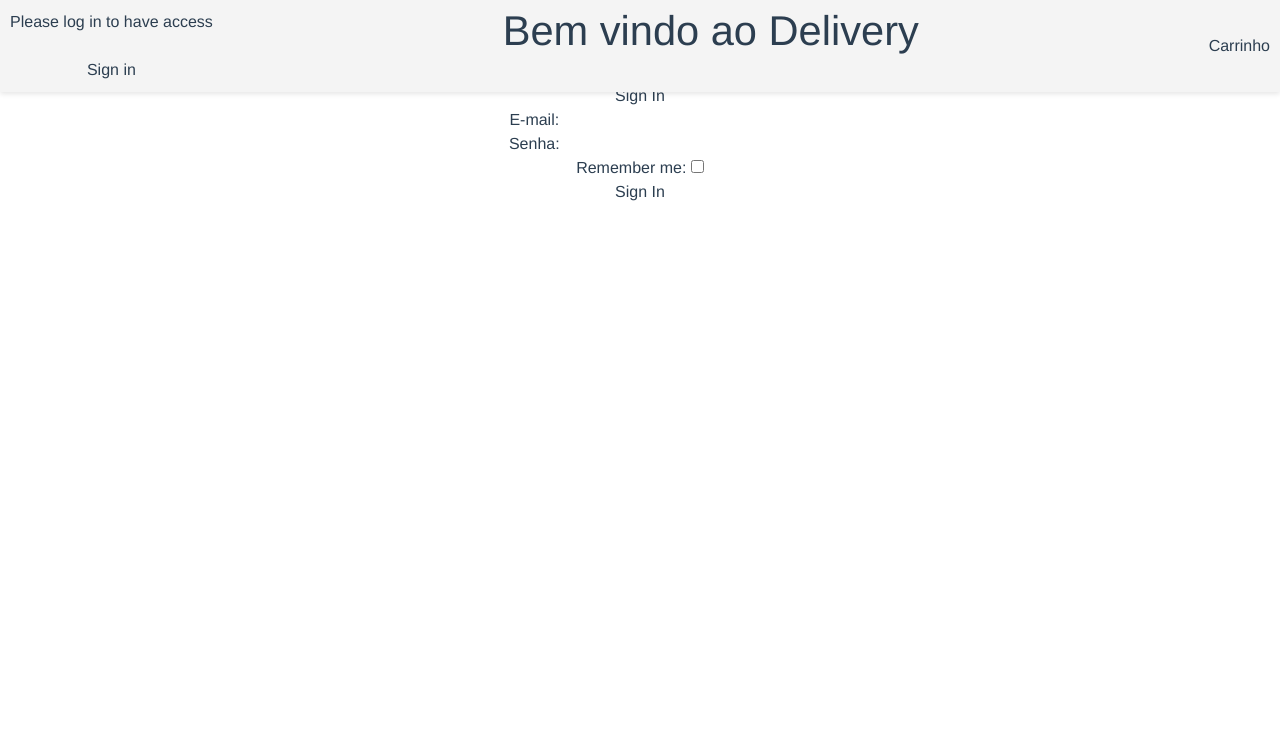
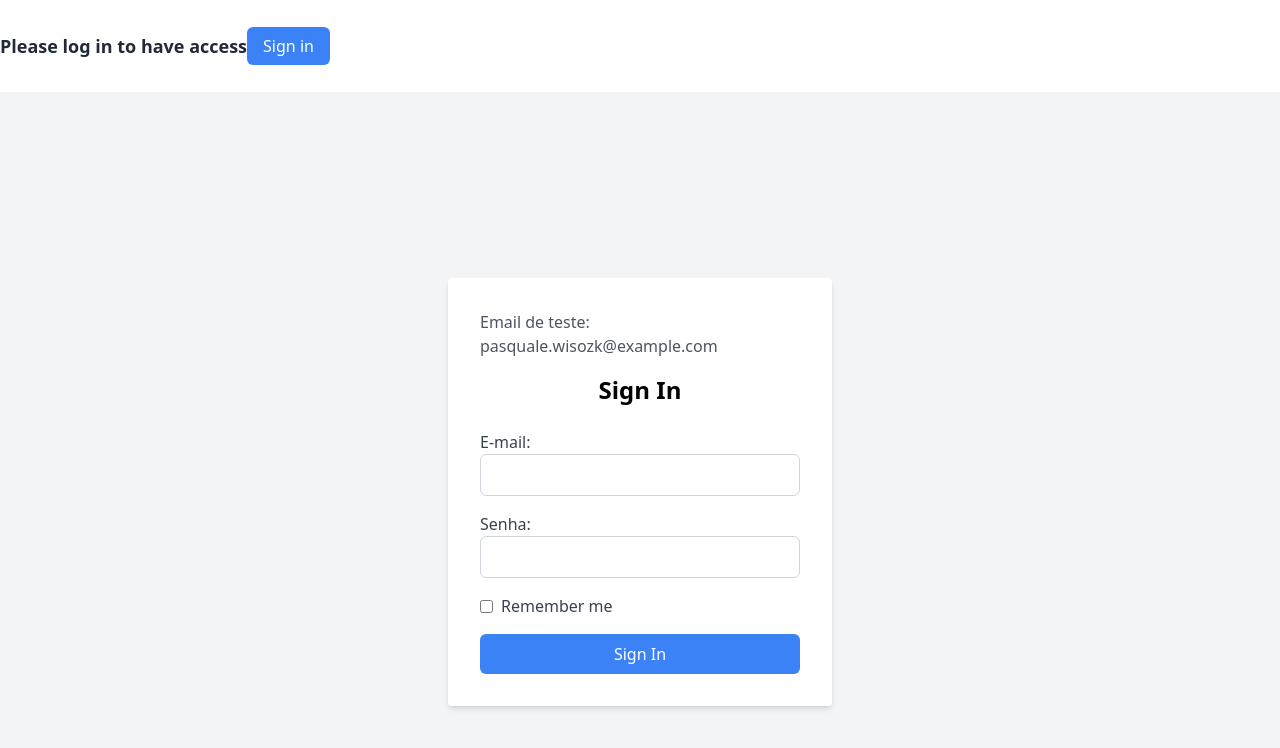
Before and after one commit to MarcleyRosa/consumy, a Vue app: page /signin in a window 1280 px wide. Shown: the top 748 px of the page. Built offline with nearby package versions, Linux system fonts and the light colour scheme.

Commit message:
feat: style componentes de login listagem de lojas e produtos

```diff
--- a/src/App.vue
+++ b/src/App.vue
@@ -11,7 +11,7 @@ import HeaderComponent from './components/HeaderComponent.vue';
 </template>
 
 <style scoped>
-#app {
+/* #app {
   font-family: Avenir, Helvetica, Arial, sans-serif;
   -webkit-font-smoothing: antialiased;
   -moz-osx-font-smoothing: grayscale;
@@ -80,5 +80,5 @@ nav a:first-of-type {
     padding: 1rem 0;
     margin-top: 1rem;
   }
-}
+} */
 </style>
--- a/src/components/HeaderComponent.vue
+++ b/src/components/HeaderComponent.vue
@@ -1,7 +1,6 @@
 <script setup lang="ts">
 import { ref } from 'vue';
 import ModalCart from './ModalCart.vue';
-import NavBar from './NavBar.vue';
 import UserProfile from './UserProfile.vue';
 import { useRoute, useRouter } from 'vue-router';
 
@@ -13,16 +12,35 @@ const isModal = ref(false)
 
 </script>
 <template>
-  <div class="cent">
-    <div v-if="isModal">
-      <ModalCart />
+  <div class="bg-white shadow-md py-4">
+    <div class="container mx-auto flex justify-between items-center">
+      <div>
+        <div v-if="isModal">
+          <ModalCart />
+        </div>
+        <UserProfile />
+      </div>
+      <div class="flex items-center space-x-4">
+        <button
+          v-if="route.path !== '/' && route.path !== '/signin'"
+          @click="() => router.push('/orders')"
+          class="bg-blue-500 text-white px-4 py-2 rounded-md hover:bg-blue-600 focus:outline-none focus:ring-2 focus:ring-blue-500 focus:ring-opacity-50"
+        >
+          Meus pedidos
+        </button>
+        <button
+          v-if="route.path !== '/' && route.path !== '/signin'"
+          @click="() => isModal = !isModal"
+          class="bg-green-500 text-white px-4 py-2 rounded-md hover:bg-green-600 focus:outline-none focus:ring-2 focus:ring-green-500 focus:ring-opacity-50"
+        >
+          Carrinho
+        </button>
+      </div>
     </div>
-    <UserProfile />
-    <NavBar />
-    <button v-if="route.path !== '/' && route.path !== '/signin'" @click="() => router.push('/orders')">Meus pedidos</button>
-    <button @click="() => isModal = !isModal">Carrinho</button>
   </div>
 </template>
+
+
 
 <style scoped>
   .cent {
--- a/src/components/ProductItem.vue
+++ b/src/components/ProductItem.vue
@@ -3,8 +3,7 @@ import { formatCurrency } from '../utils/formatCurrency'
 
 defineProps<{
   title: string,
-  price: number,
-  image: string
+  price: number
 }>()
 
 </script>
@@ -12,6 +11,5 @@ defineProps<{
   <div>
     <p>{{ title }}</p> <br>
     <p>{{ formatCurrency(price) }}</p>
-    <img v-if="image" width="100px" :src="image" alt="">
   </div>
 </template>
--- a/src/components/SignIn.vue
+++ b/src/components/SignIn.vue
@@ -26,24 +26,62 @@ function onSubmit() {
 
 </script>
 <template>
-  <div>
-    <p>Email de test: pasquale.wisozk@example.com</p>
-    <h1>Sign In</h1>
+  <div class="min-h-screen flex items-center justify-center bg-gray-100">
+    <div class="bg-white p-8 rounded shadow-md w-full max-w-sm">
+      <p class="text-gray-600 mb-4">Email de teste: pasquale.wisozk@example.com</p>
+      <h1 class="text-2xl font-bold mb-6 text-center">Sign In</h1>
 
-    <form @submit.prevent="onSubmit" action="">
-
-      <label for="">E-mail:
-        <input v-model="email" type="email">
-      </label> <br>
-      <label for="">Senha:
-        <input v-model="password" type="password">
-      </label> <br>
-      <label for="">Remember me:
-        <input v-model="remember" type="checkbox">
-      </label> <br>
-
-      <button v-show="!awaiting" type="submit">Sign In</button>
-    </form>
-
+      <form @submit.prevent="onSubmit" class="space-y-4">
+        <div>
+          <label for="email" class="block text-gray-700">E-mail:</label>
+          <input
+            v-model="email"
+            type="email"
+            id="email"
+            class="w-full px-3 py-2 border border-gray-300 rounded-md focus:outline-none focus:ring-2 focus:ring-blue-500 focus:border-transparent"
+            required
+          />
+        </div>
+        <div>
+          <label for="password" class="block text-gray-700">Senha:</label>
+          <input
+            v-model="password"
+            type="password"
+            id="password"
+            class="w-full px-3 py-2 border border-gray-300 rounded-md focus:outline-none focus:ring-2 focus:ring-blue-500 focus:border-transparent"
+            required
+          />
+        </div>
+        <div class="flex items-center">
+          <input
+            v-model="remember"
+            type="checkbox"
+            id="remember"
+            class="mr-2"
+          />
+          <label for="remember" class="text-gray-700">Remember me</label>
+        </div>
+        <button
+          :disabled="awaiting"
+          class="w-full bg-blue-500 text-white py-2 rounded-md hover:bg-blue-600 focus:outline-none focus:ring-2 focus:ring-blue-500 focus:ring-opacity-50"
+          type="submit"
+        >
+          Sign In
+        </button>
+      </form>
+    </div>
   </div>
 </template>
+
+<style scoped>
+input[type="checkbox"]:checked + label .w-5 {
+  @apply bg-blue-500 border-blue-500;
+}
+input[type="checkbox"]:checked + label .w-5::after {
+  content: "";
+  @apply block w-3 h-3 bg-white rounded-sm;
+  position: absolute;
+  top: 0.5rem;
+  left: 0.5rem;
+}
+</style>
--- a/src/components/UserProfile.vue
+++ b/src/components/UserProfile.vue
@@ -20,22 +20,34 @@ const signOut = () => {
 </script>
 
 <template>
-  <main>
+  <main class="bg-white py-4">
+    <div class="container mx-auto flex justify-between items-center">
       <template v-if="currentUser">
-      <h3>
+        <h3 class="text-lg font-semibold text-gray-800">
           Hi, {{ currentUser && currentUser.email }}
         </h3>
-      <br>
-      <nav>
-        <button @click="signOut">Logout</button>
+        <nav class="space-x-4">
+          <button
+            @click="signOut"
+            class="bg-blue-500 text-white px-4 py-2 rounded-md hover:bg-blue-600 focus:outline-none focus:ring-2 focus:ring-blue-500 focus:ring-opacity-50"
+          >
+            Logout
+          </button>
         </nav>
       </template>
       <template v-else>
-      <h3>Please log in to have access</h3>
-      <br>
-      <nav>
-        <RouterLink :to="{ name: 'signin' }">Sign in</RouterLink>
+        <h3 class="text-lg font-semibold text-gray-800">
+          Please log in to have access
+        </h3>
+        <nav class="space-x-4">
+          <RouterLink
+            :to="{ name: 'signin' }"
+            class="bg-blue-500 text-white px-4 py-2 rounded-md hover:bg-blue-600 focus:outline-none focus:ring-2 focus:ring-blue-500 focus:ring-opacity-50"
+          >
+            Sign in
+          </RouterLink>
         </nav>
       </template>
+    </div>
   </main>
 </template>
--- a/src/views/ProductsView.vue
+++ b/src/views/ProductsView.vue
@@ -4,8 +4,10 @@ import { Request } from '@/utils/fetch';
 import { onMounted, ref } from 'vue';
 import { useRoute, useRouter } from 'vue-router';
 import productImage from '../assets/produto-sem-foto.png'
+import storeImage from '../assets/loja-sem-foto.png'
 
-const data = ref([])
+const data = ref<any>([])
+const getStore = ref<any>({})
 const route = useRoute()
 const router = useRouter()
 const url = 'http://localhost:3000';
@@ -13,20 +15,54 @@ onMounted(async () => {
   const request = new Request(url)
 
   data.value = await request.get(`/store/${route.params.id}/products`)
+
+  getStore.value = await request.get(`/stores/${route.params.id}`)
 })
 
 </script>
 
 <template>
-  <div>
-    <h1>Products</h1>
-    <div v-for="{ title, id, price, image_url, store_id, stock } in data" :key="id">
-      <button :disabled="stock === 0" @click="router.push(`/store/${store_id}/products/${id}`)">
-       <ProductItem :title="title" :price="price" :image="image_url ? url + image_url : productImage" />
-       <p v-if="stock === 0" style="color: red;">Produto Esgotado!</p>
-      </button> <br> <br>
-      <br><br>
-      <hr>
+  <div class="container mx-auto py-4">
+    <div class="relative">
+      <img
+        :src="data[0]?.image_url ? url + data[0]?.image_url : productImage"
+        alt="Cover Image"
+        class="w-1/2 h-24 object-cover rounded-t-lg mx-auto"
+      >
+    </div>
+    <div class="flex items-center justify-center mb-4">
+      <img
+        :src="getStore.image_url ? url + getStore.image_url : storeImage"
+        alt="Store Image"
+        class="w-12 h-12 object-cover rounded-full mr-4"
+      >
+      <span class="text-xl font-semibold">{{ getStore.name }}</span>
+    </div>
+    <h1 class="text-2xl font-bold mb-4">Products</h1>
+    <div class="grid grid-cols-1 sm:grid-cols-2 md:grid-cols-3 lg:grid-cols-4 gap-6">
+      <div
+        v-for="{ title, id, price, image_url, store_id, stock } in data"
+        :key="id"
+        class="bg-white p-4 rounded-lg shadow-md transition-transform duration-300 ease-in-out transform hover:shadow-lg hover:scale-105"
+      >
+        <button
+          :disabled="stock === 0"
+          @click="router.push(`/store/${store_id}/products/${id}`)"
+          class="w-full h-full flex items-center justify-between"
+          :class="{'opacity-50 cursor-not-allowed': stock === 0}"
+        >
+          <div class="flex flex-col items-center">
+            <ProductItem :title="title" :price="price" />
+            <p v-if="stock === 0" class="text-red-500 mt-2">Produto Esgotado!</p>
+          </div>
+          <img
+            :src="image_url ? url + image_url : productImage"
+            alt="Product Image"
+            class="w-24 h-16 object-cover rounded-lg ml-4"
+            :id="id"
+          >
+        </button>
+      </div>
     </div>
   </div>
 </template>
--- a/src/views/StoresView.vue
+++ b/src/views/StoresView.vue
@@ -7,10 +7,7 @@ import imageStore from '../assets/loja-sem-foto.png'
 const data = ref([])
 const router = useRouter()
 
-const start = (event: MouseEvent) => {
-  const { id } = event.target as HTMLButtonElement;
-  console.log('idddddddd', id);
-
+const start = (id: string) => {
   router.push(`/store/${id}/products`);
 };
 
@@ -25,17 +22,36 @@ onMounted(async() => {
 </script>
 
 <template>
-  <div>
+  <div class="container mx-auto py-4">
+    <h2 class="text-2xl font-bold mb-4">Lojas:</h2>
 
-    <h2><strong>Lojas:</strong></h2> <br>
-
-    <div v-for="{ name, id, image_url, active } in data" :key="id" :id="id">
-      <button :disabled="!active" @click="start" :id=id>
-        <span :id="id">{{ name }}</span> <br>
-        <img :id="id" style="width: 100px;" :src="image_url ? url + image_url : imageStore" alt="">
-      </button>
-      <br><br>
-      <hr>
+    <div class="flex flex-wrap -mx-4">
+      <div v-for="{ name, id, image_url, active } in data" :key="id" :id="id" class="w-full md:w-1/2 lg:w-1/3 xl:w-1/4 px-4 mb-4">
+        <button
+          :disabled="!active"
+          @click="() => start(id)"
+          class="flex items-center bg-white rounded-lg p-4 w-full h-full transition-transform duration-300 ease-in-out transform hover:shadow-md hover:scale-105"
+          :class="{'opacity-50 cursor-not-allowed': !active}"
+        >
+          <img
+            v-if="image_url"
+            :src="url + image_url"
+            alt="Store Image"
+            class="w-16 h-16 rounded-full"
+          >
+          <img
+            v-else
+            :src="imageStore"
+            alt="Default Image"
+            class="w-16 h-16 rounded-full"
+          >
+          <div class="ml-4">
+            <span class="text-lg font-semibold block">{{ name }}</span>
+            <span v-if="!active" class="block text-sm text-red-500">Fechado</span>
+            <span v-else class="block text-sm text-gray-500">Loja</span>
+          </div>
+        </button>
+      </div>
     </div>
   </div>
 </template>
```
Lines whose indentation alone changed are shown as unchanged.
